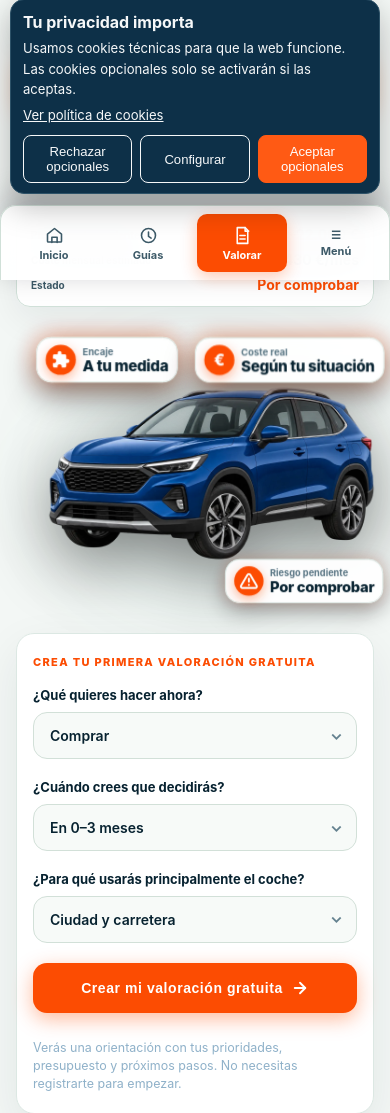
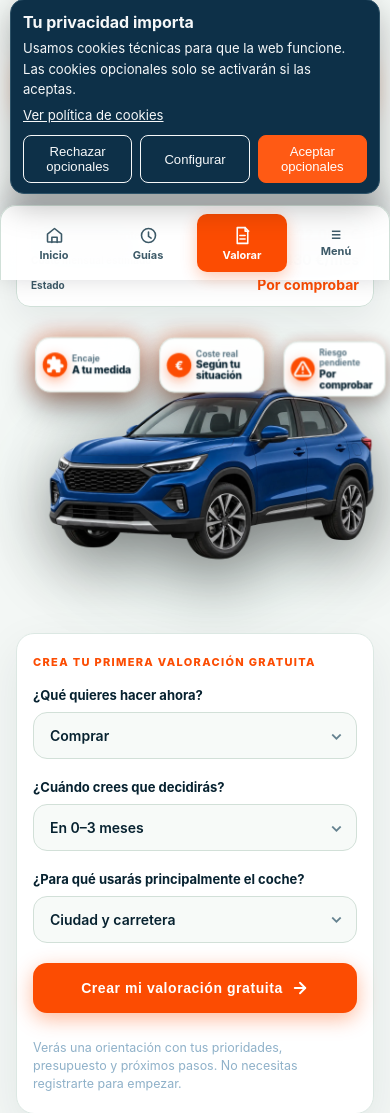
Before and after one commit to inmobia360/coche.cierto, a PHP site: page / in a window 390 px wide. Shown: the part 564-1677 px from the top of the page. Run offline with PHP 8.4, Linux system fonts and the light colour scheme.

Commit message:
fix: ajustar hero y CTA en movil

```diff
--- a/como-funciona/index.html
+++ b/como-funciona/index.html
@@ -149,7 +149,7 @@
     .plan-card ul { padding-left: 20px; color: var(--ink-primary); line-height: 1.7; flex: 1; }
     .plan-card li::marker { color: var(--brand-orange); }
     .plan-status { color: var(--brand-orange); font-size: 12px; font-weight: 800; letter-spacing: .08em; text-transform: uppercase; }
-    .plan-button { margin-top: 20px; width: 100%; opacity: .58; cursor: not-allowed; }
+    .plan-button { margin-top: 20px; width: 100%; opacity: 1; cursor: pointer; }
     .plan-note { color: var(--ink-muted); font-size: 13px; margin: 12px 0 0; }
     @media (max-width: 960px) {
       .steps-grid { grid-template-columns: repeat(2, 1fr); }
--- a/landing.css
+++ b/landing.css
@@ -616,13 +616,14 @@ html.theme-light .hero-integrated-bar {
   .hero-primary-action{display:grid;gap:10px;margin-top:18px}.hero-start-btn{justify-content:center;width:100%;box-sizing:border-box}.hero-primary-action p{max-width:none;text-align:center}.hero-result-preview{grid-template-columns:1fr;gap:9px;margin-top:14px}.hero-result-preview div{grid-template-columns:1fr auto;align-items:center}.hero-result-preview strong{font-size:14px;text-align:right}
   .hero-visual-wrapper { min-height: 270px; margin-inline: 16px; }
   .hero-car-image, .coche-cabecera { max-width: 100% !important; }
-  .hud-card { padding: 7px 9px; gap: 7px; }
-  .hud-icon-badge { width: 32px; height: 32px; }
-  .hud-label { font-size: 10px; }
-  .hud-card { transform: scale(.9); transform-origin: center; }
+  .hud-card { top: 0; bottom: auto; left: auto; right: auto; width: 31%; min-height: 58px; box-sizing: border-box; padding: 6px 7px; gap: 5px; transform: none; }
+  .hud-icon-badge { width: 26px; height: 26px; font-size: 13px; }
+  .hud-content { min-width: 0; }
+  .hud-label { font-size: 9px; }
+  .hud-val, .hud-encaje .hud-val, .hud-coste .hud-val, .hud-riesgo .hud-val { min-width: 0; font-size: 11px; line-height: 1.1; overflow-wrap: anywhere; }
   .hud-encaje { left: 0; }
-  .hud-coste { right: 0; }
-  .hud-riesgo { right: 0; bottom: 4px; }
+  .hud-coste { left: 34.5%; }
+  .hud-riesgo { left: 69%; }
   .hero-integrated-bar { padding: 20px 16px !important; border-radius: 18px !important; }
   .bar-controls-grid {
     grid-template-columns: 1fr;
--- a/valorador/styles.css
+++ b/valorador/styles.css
@@ -553,6 +553,7 @@
 @media (max-width: 760px) {
   .app .screen-report,
   .app .screen-report-section { min-width: 0; max-width: 100%; }
+  .app .screen-report-section * { min-width: 0; max-width: 100%; overflow-wrap: anywhere; }
   .app .screen-report-section { padding: 20px 16px; }
   .app .timeline-grid { grid-template-columns: 1fr; }
   .app .budget-visual { padding: 16px; }
@@ -562,7 +563,7 @@
   .app .budget-bar-labels span { width: auto !important; min-width: 0; padding: 0 2px; font-size: 10px; overflow-wrap: anywhere; }
   .app .budget-legend { display: grid; grid-template-columns: 1fr 1fr; gap: 10px; }
   .app .question-list .report-check { min-width: 0; }
-  .app .question-list .report-check > span:last-child { min-width: 0; overflow-wrap: anywhere; }
+  .app .question-list .report-check > span:last-child { min-width: 0; flex: 1 1 auto; overflow-wrap: anywhere; word-break: break-word; }
   .app .compare-table { overflow: visible; }
   .app .compare-head { display: none; }
   .app .compare-row { display: grid; grid-template-columns: 1fr; min-width: 0 !important; gap: 0; padding: 0; }
@@ -574,5 +575,5 @@
   .app .compare-row > span:nth-child(2)::before { content: 'Candidato A: '; color: var(--ink-primary); font-weight: 750; }
   .app .compare-row > span:nth-child(3)::before { content: 'Candidato B: '; color: var(--ink-primary); font-weight: 750; }
   .app .compare-row > span:nth-child(4)::before { content: 'Candidato C: '; color: var(--ink-primary); font-weight: 750; }
-  .app .decision-card strong { display: block; line-height: 1.8; }
+  .app .decision-card strong { display: block; max-width: 100%; line-height: 1.8; white-space: normal; overflow-wrap: anywhere; word-break: break-word; }
 }
```
